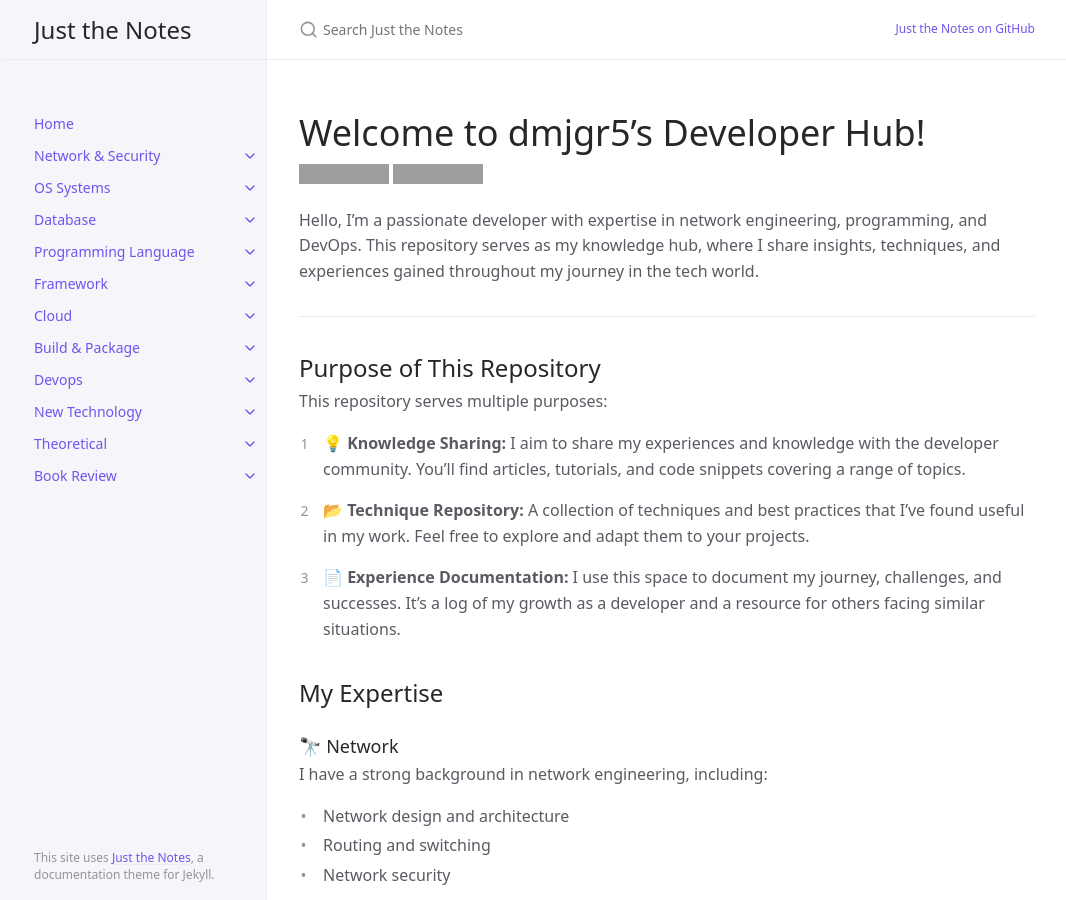
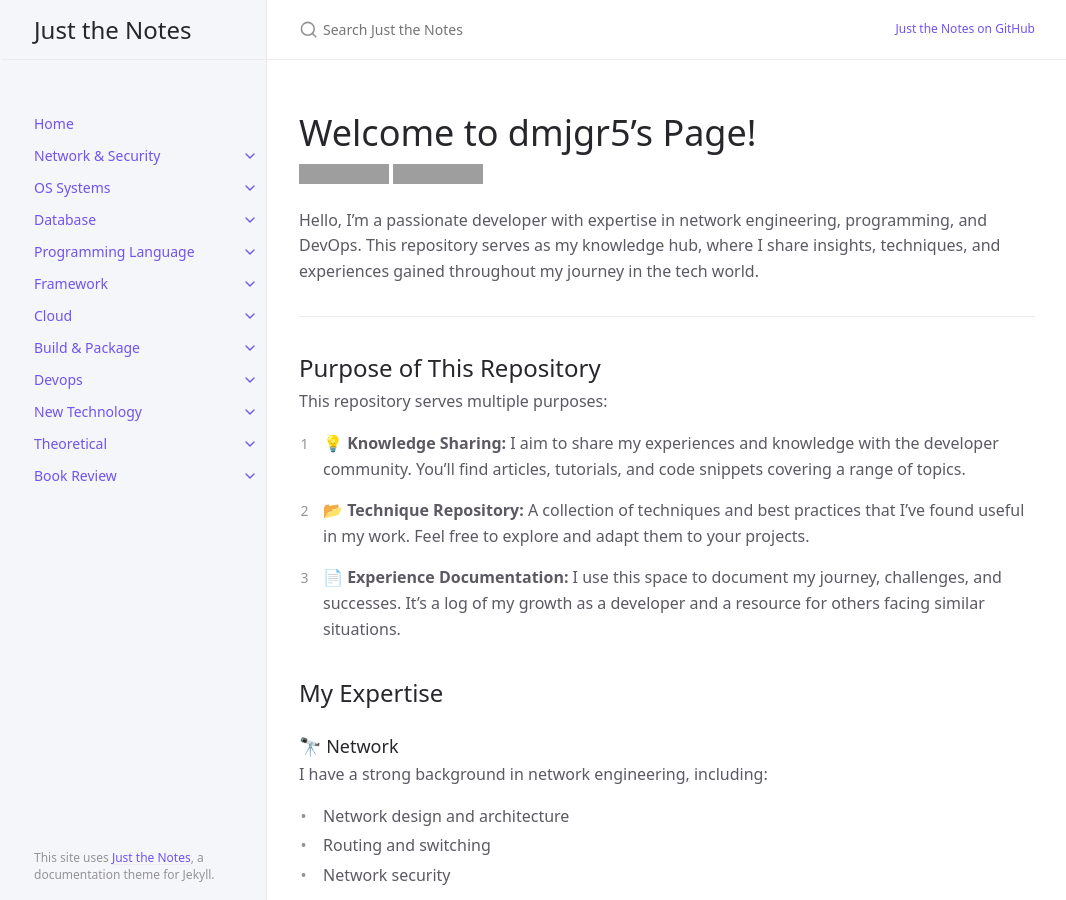
Before and after one commit to dmjgr5/dmjgr5.github.io, a Jekyll site: the page built from index.md, in a window 1280 px wide and 900 px high. Shown: the whole window, without its empty margins (105-1171 px from the left). Built offline with Jekyll 4.4.1, drawn with Linux system fonts in a browser that asks for light colours; cached includes are drawn as plain includes; grey boxes are pictures that could not be loaded.

Commit message:
title change

```diff
--- a/index.md
+++ b/index.md
@@ -11,7 +11,7 @@ permalink: /
 
 
 
-# Welcome to dmjgr5's Developer Hub!
+# Welcome to dmjgr5's Page!
 
 <p >
    <a href="mailto:dmjgr5@gmail.com"><img alt="Gmail" src="https://img.shields.io/badge/-dmjgr5@gmail.com-black?style=flat-square&logo=Gmail&logoColor=white&link=mailto:dmjgr5@gmail.com"></a>
```
Also changed, not shown: 2 other files.
